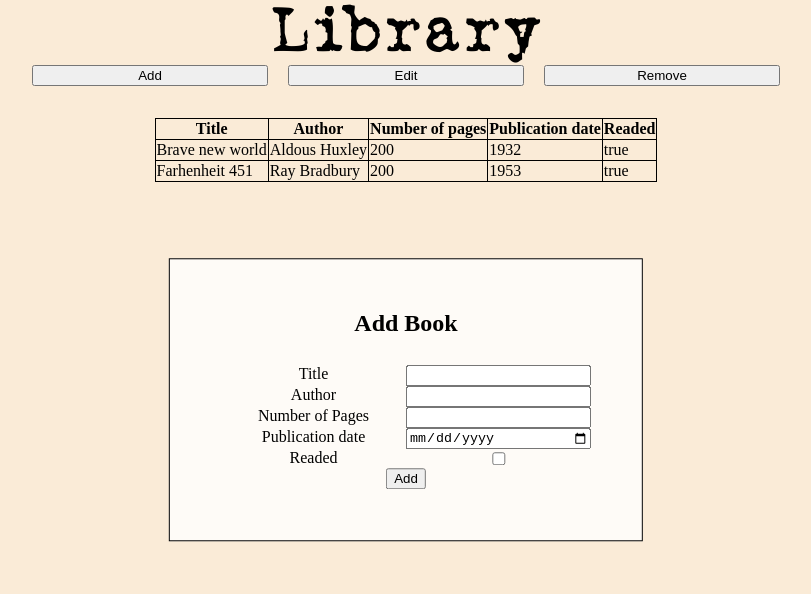
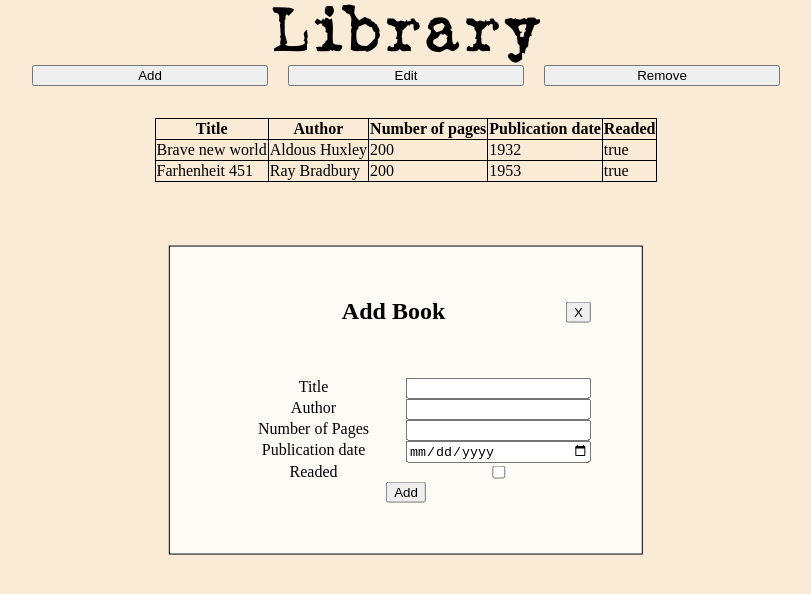
Before and after one commit to supercentinel/OP-Library, a plain HTML site: page index.html in a window 1280 px wide. Both pictures are taken after a click on the button "Add". Shown: the whole page, without its empty margins (234-1045 px from the left). Drawn offline with Linux system fonts and the light colour scheme.

Commit message:
added close form  button

```diff
--- a/index.html
+++ b/index.html
@@ -25,7 +25,10 @@
         </tr>
     </table>
     <div id="popUpForm">
-        <h2>asd</h2>
+        <header id="formHeader">
+            <button id="closeFormButton">X</button>
+            <h2></h2>
+        </header>
         <form>
             <div id="infoInput">
                 <label for="">Title</label>
--- a/lib/script.js
+++ b/lib/script.js
@@ -37,12 +37,19 @@ const submitButton = popUpForm.querySelector("#submitButton");
 const addBookButton = document.querySelector("#addBookButton");
 const editBookButton = document.querySelector("#editBookButton");
 const removeBookButton = document.querySelector("#removeBookButton");
+const closeFormButton = document.querySelector("#closeFormButton");
 
 //Event Listeners
+//addBookButton
 addBookButton.addEventListener("click", () => {
-    popUpForm.children[0].textContent = "Add Book";
+    popUpForm.children[0].children[1].textContent = "Add Book";
     popUpForm.style.display = "block";
 });
+//closeFormButton
+closeFormButton.addEventListener("click", () => {
+    popUpForm.style.display = "none";
+});
+
 
 //Edit Book
 popUpForm.querySelector("form").onsubmit = function (e) {
--- a/styles/style.css
+++ b/styles/style.css
@@ -9,7 +9,7 @@ body {
     font-size: 16px;
 }
 
-header {
+body > header {
     font-family: 'LoveLetter';
     font-size: 4em;
     text-align: center;
@@ -52,9 +52,35 @@ table, th, td {
     padding: 4%
 }
 
-#popUpForm > h2 {
+#popUpForm > #formHeader {
+    margin: 0;
+    padding: 0;
+    display: flex;
+    flex-direction: row-reverse;
+}
+
+#popUpForm > #formHeader > button {
+    flex: .05;
+}
+
+#popUpForm > #formHeader > h2 {
     margin-top: 0;
     margin-bottom: 7.5%;
+    flex: 2;
+}
+
+#popUpForm > #formHeader > button {
+    margin-left: 0%;
+    margin-right: 0%;
+    margin-top: 1%;
+    margin-bottom: 15%;
+}
+
+#popUpForm > #formHeader > button:hover {
+    cursor: pointer;
+    border: 1px solid black;
+    border-radius: 7px;
+    background-color: rgba(255, 0, 0, 0.5);
 }
 
 #popUpForm > form > #infoInput {
```
